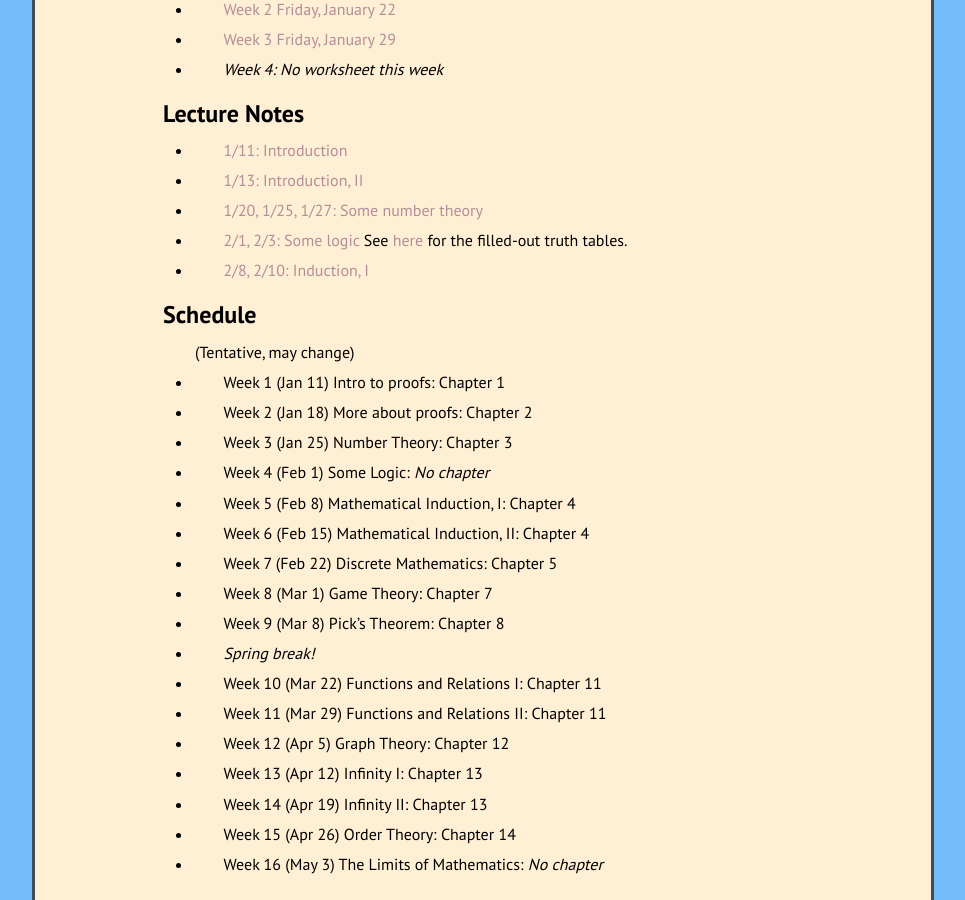
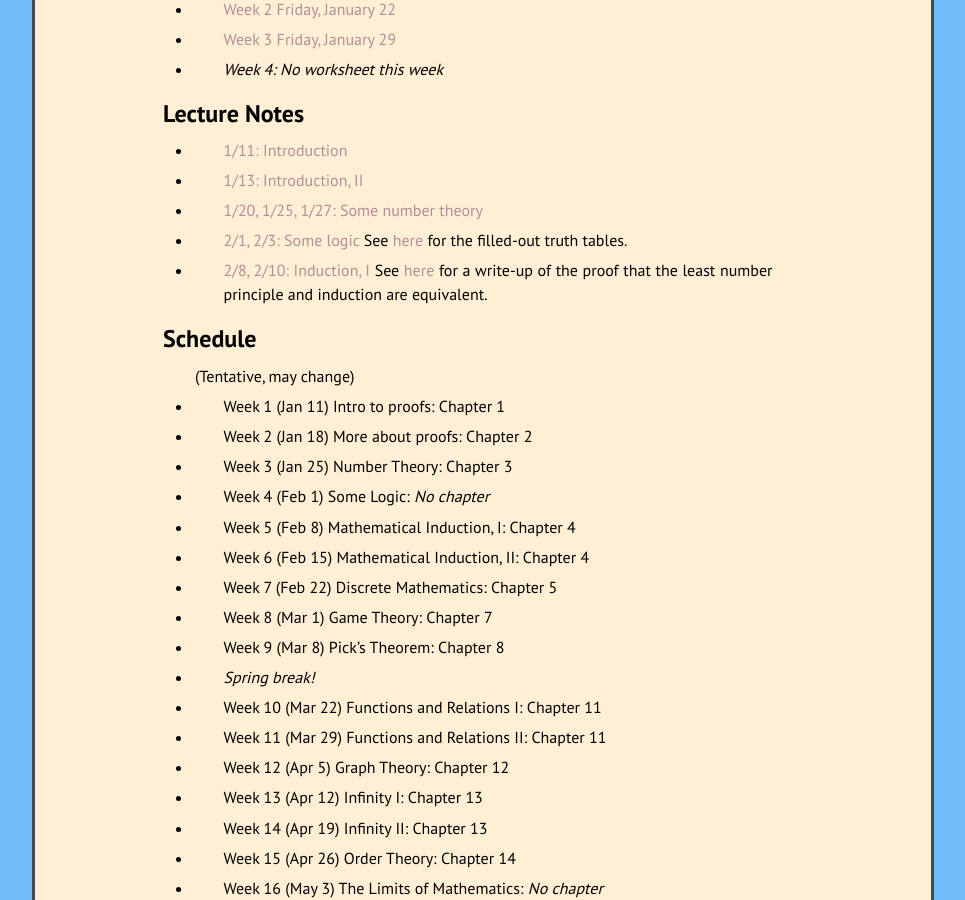
Before and after one commit to kamerynjw/kamerynjw.github.io, a Jekyll site: the page built from teaching/2021/math321.md, in a window 1280 px wide and 900 px high, scrolled down 1739 px. Shown: the whole window, without its empty margins (157-1122 px from the left). Built offline with Jekyll 4.4.1, drawn with Linux system fonts in a browser that asks for light colours; nearby versions of some CDN libraries; formulas are drawn with MathJax 3.

Commit message:
lnp proof added

```diff
--- a/teaching/2021/math321.md
+++ b/teaching/2021/math321.md
@@ -76,7 +76,7 @@ Lecture Notes
 
 * [2/1, 2/3: Some logic]({{ page.url }}logic.pdf) See [here]({{page.url}}tt.pdf) for the filled-out truth tables.
 
-* [2/8, 2/10: Induction, I]({{ page.url }}ind.pdf)
+* [2/8, 2/10: Induction, I]({{ page.url }}ind.pdf) See [here]({{page.url}}lnp.pdf) for a write-up of the proof that the least number principle and induction are equivalent.
 
 
 Schedule
```
Also changed, not shown: 1 other file.
